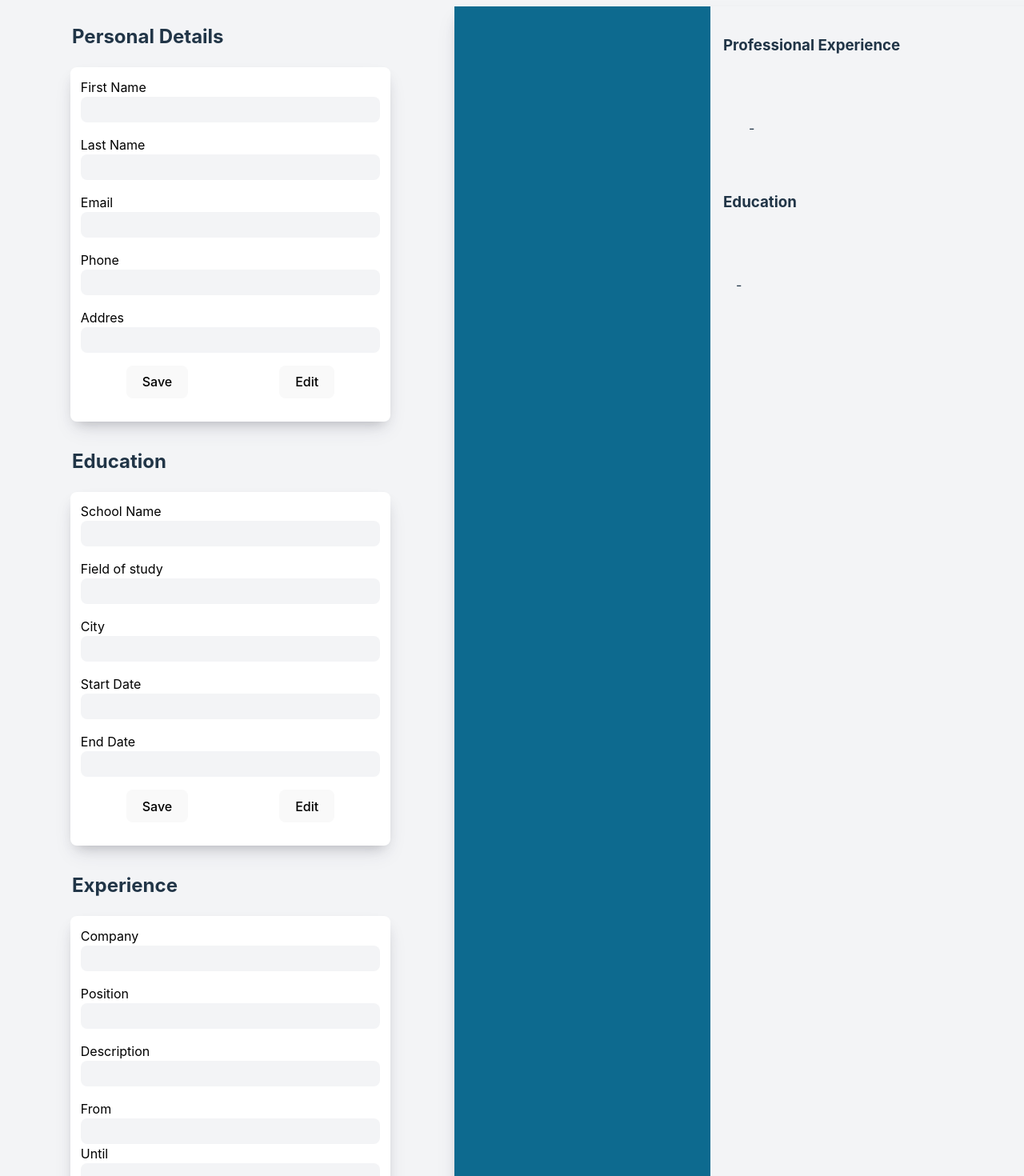
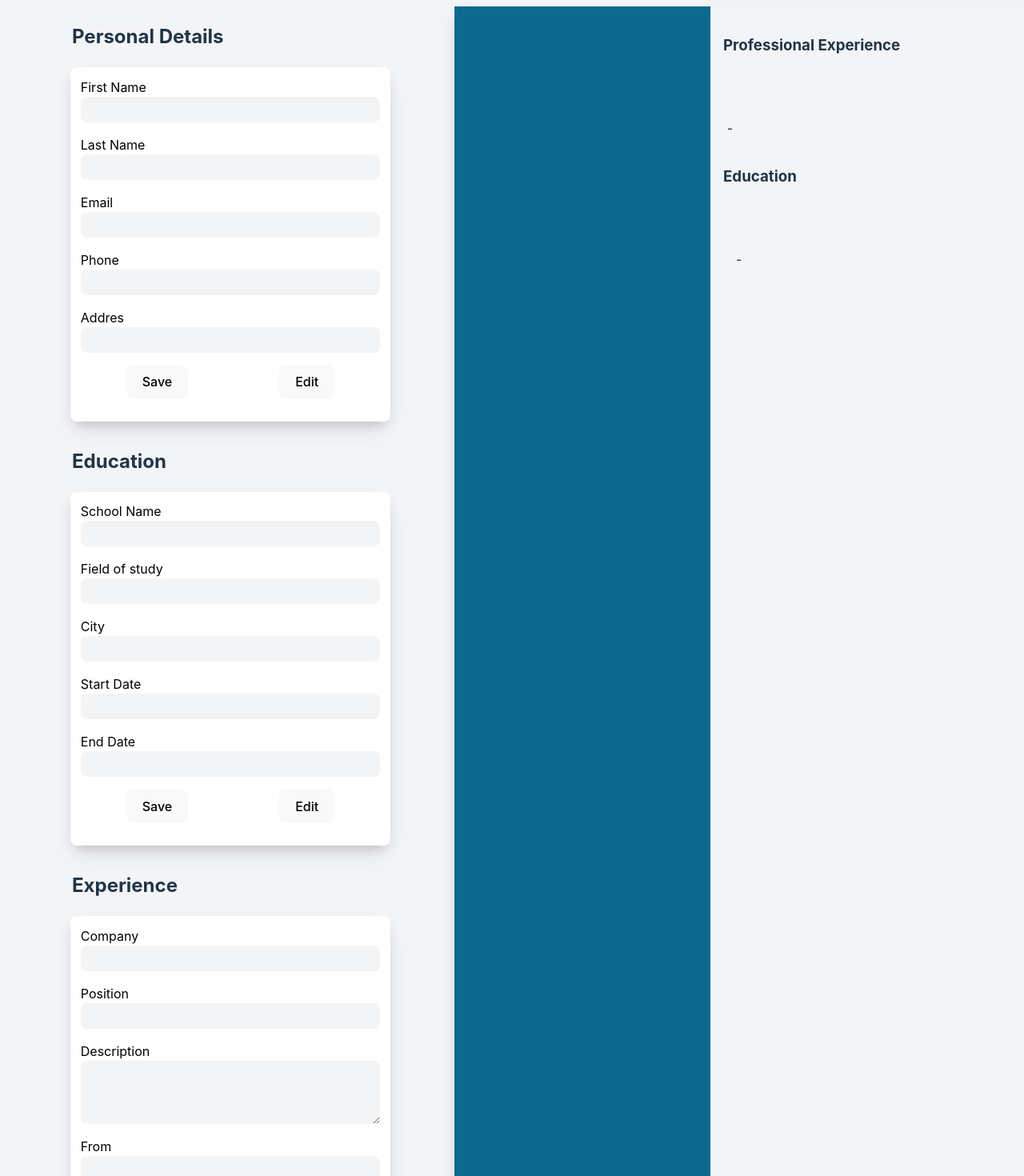
Before and after one commit to Uwancha/cv-maker, a React (Vite) app: page / in a window 1280 px wide. Shown: the top 1470 px of the page at 80% size. Built offline with nearby package versions, Linux system fonts and the light colour scheme.

Commit message:
refac: Improve the UX

```diff
--- a/src/App.css
+++ b/src/App.css
@@ -31,10 +31,6 @@
 
 .output > * {
   padding: 1rem;
-}
-
-.output h3 {
-  background-color: #f3f4f6;;
 }
 
 .logo {
--- a/src/components/education.jsx
+++ b/src/components/education.jsx
@@ -4,7 +4,7 @@ import '../styles/general.css'
 function Education({field, schoolName, city, startDate, endDate}) {
     return (
         <div >
-            <h3>Education</h3>
+            <h3 className="header">Education</h3>
             <div className="education">
                 <div>
                     <p>{field}</p>
--- a/src/components/experience.jsx
+++ b/src/components/experience.jsx
@@ -4,12 +4,13 @@ import '../styles/general.css'
 function Experience({company, position, fromDate, untilDate, description}) {
     return (
         <div>
-            <h3>Professional Experience</h3>
+            <h3 className="header">Professional Experience</h3>
             <div className="experinces">
                 <div>
                     <h4>{company}</h4>
                     <p>{position}</p>
                 </div>
+                <div className="date-description">
                     <div>
                         <p>{fromDate}</p>
                         <p>-</p>
@@ -20,6 +21,7 @@ function Experience({company, position, fromDate, untilDate, description}) {
                     </div>
                 </div>
             </div>
+        </div>
     )
 }
 
--- a/src/components/experienceForm.jsx
+++ b/src/components/experienceForm.jsx
@@ -27,8 +27,8 @@ function ExperienceForm({company, position, description, fromDate, untilDate, se
                 </div>
                 <div>
                     <label htmlFor="description">Description</label>
-                    <input
-                        type="textarea"
+                    <textarea
+                        rows='5'cols='4'
                         id="description"
                         value={description}
                         onChange={(e) => setDescription(e.target.value)}
--- a/src/styles/general.css
+++ b/src/styles/general.css
@@ -27,7 +27,18 @@
     height: 30px;
 }
 
+textarea {
+    background-color: #f3f4f6;
+    border-radius: 8px;
+    border: none;
+}
+
 .infos input:focus {
+    outline: none;
+    border: solid 1px #646cff;
+}
+
+textarea:focus {
     outline: none;
     border: solid 1px #646cff;
 }
@@ -39,7 +50,7 @@
 
 .experinces > div{
     display: flex;
-    gap: 2rem;
+    justify-content: space-between;
 }
 
 #dates {
@@ -67,3 +78,17 @@
 .details div {
     margin-left: 1rem;
 }
+
+.date-description {
+    display: flex;
+    justify-content: space-between;
+}
+
+.date-description :first-child {
+    display: flex;
+    gap: .3rem;
+}
+
+.header {
+    background-color: #f3f4f6a7;
+}
```
Lines whose indentation alone changed are shown as unchanged.
